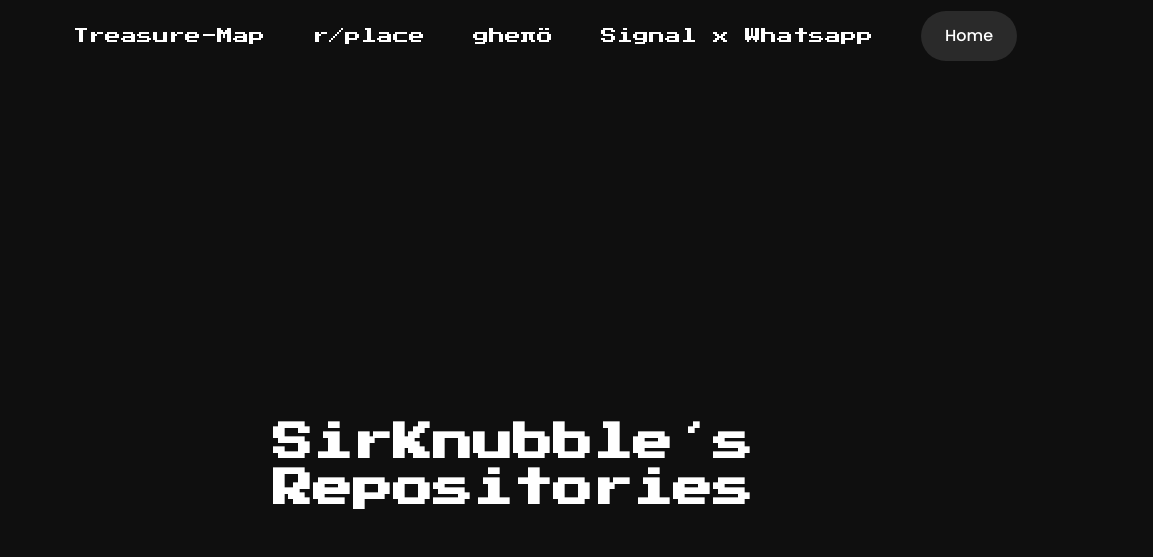
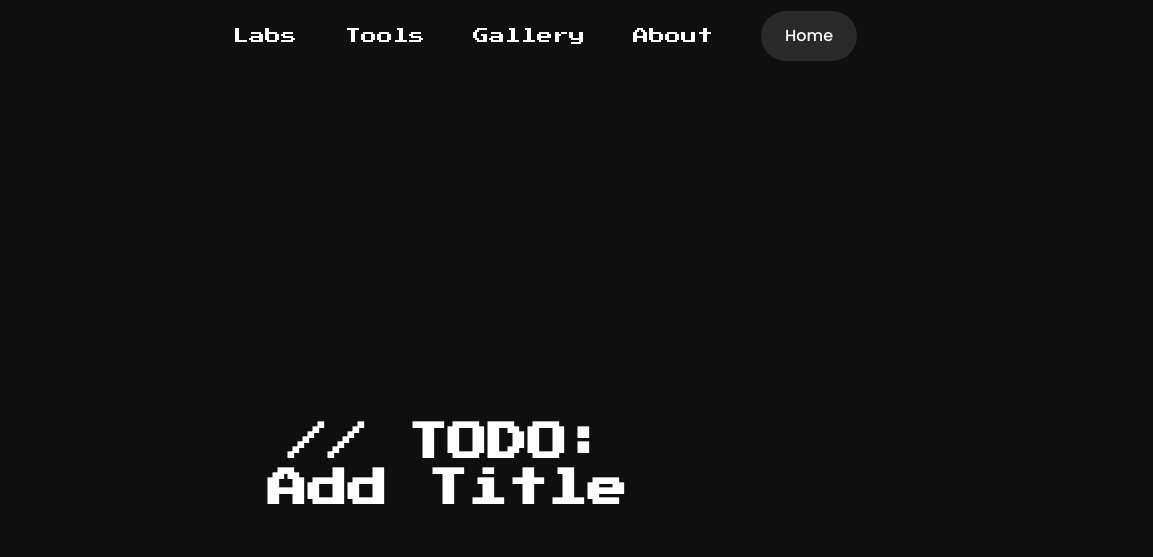
Before and after one commit to SirKnubble/sirknubble-repositories, a plain HTML site: page index.html in a window 1280 px wide. Shown: the top 557 px of the page, 127-1280 px from the left. Drawn offline with Linux system fonts and the light colour scheme.

Commit message:
change to wip

```diff
--- a/index.html
+++ b/index.html
@@ -1,7 +1,7 @@
 <!DOCTYPE html>
 <html lang='en' oncontextmenu="return false" class="prevent-select">
   <head>
-    <title>Home - SirKnubble´s Repositories</title>
+    <title>Home</title>
     <meta name="viewport" content="width=device-width, initial-scale=1.0" />
     <meta charset="utf-8" />
     <link rel="icon" href="css/assets/images/cat.png">
@@ -58,10 +58,10 @@
             <img src="css/assets/images/cat.png" class="navbar-branding-logo" />
             <div class="navbar-nav-content">
               <div class="navbar-nav-links1">
-                <span class="navbar-link1 nav-link" style="cursor:pointer;" onclick="location.href='map/'">Treasure-Map</span>
-                <span class="nav-link" style="cursor:pointer;" onclick="location.href='projects/util/r-place/liste'">r/place</span>
-                <span class="nav-link" style="cursor:pointer;" onclick="window.open('https://open.spotify.com/playlist/1ahsi2EsGFoBi4s39nUjcW');">gheπö</span>
-                <span class="nav-link" style="cursor:not-allowed;">Signal x Whatsapp</span>
+                <span class="nav-link" style="cursor:not-allowed;">Labs</span>
+                <span class="nav-link" style="cursor:not-allowed;">Tools</span>
+                <span class="nav-link" style="cursor:not-allowed;">Gallery</span>
+                <span class="nav-link" style="cursor:not-allowed;">About</span>
               </div>
               <div class="home navbar-get-started">
                 <span class="navbar-text10" onclick="location.href='old/'">Home</span>
@@ -85,11 +85,19 @@
               <div class="navbar-nav-links2">
                 <span>
                   <fragment class="navbar-fragment2">
-                    <span class="navbar-text13 nav-link" style="cursor:pointer;" onclick="location.href='map/'">Treasure-Map</span>
+                    <span class="navbar-text13 nav-link" style="cursor:not-allowed;">Labs</span>
                   </fragment>
                 </span>
                 <span>
-                  <fragment class="home-fragment1" style="cursor:pointer;" onclick="location.href='map/gallery.html'">
+                  <fragment class="home-fragment1" style="cursor:not-allowed;">
+                    <span class="navbar-text13 nav-link">
+                      <span>Tools</span>
+                      <br />
+                    </span>
+                  </fragment>
+                </span>
+                <span>
+                  <fragment class="home-fragment2" style="cursor:not-allowed;" onclick="window.open('projects/spotify.html');">
                     <span class="navbar-text13 nav-link">
                       <span>Gallery</span>
                       <br />
@@ -97,16 +105,8 @@
                   </fragment>
                 </span>
                 <span>
-                  <fragment class="home-fragment2" style="cursor:pointer;" onclick="window.open('projects/spotify.html');">
-                    <span class="navbar-text13 nav-link">
-                      <span>Spotify</span>
-                      <br />
-                    </span>
-                  </fragment>
-                </span>
-                <span>
                   <fragment class="home-fragment3" style="cursor:not-allowed;">
-                    <span class="navbar-text13 nav-link">Signal x Whatsapp</span>
+                    <span class="navbar-text13 nav-link">About</span>
                   </fragment>
                 </span>
               </div>
@@ -121,13 +121,6 @@
             <div>
               <div class="navbar-container3">
                 <script defer="">
-                      /*
-                  Mobile menu - Code Embed
-                  */
-
-                  /* listenForUrlChangesMobileMenu() makes sure that if you changes pages inside your app,
-                  the mobile menu will still work*/
-
                   const listenForUrlChangesMobileMenu = () => {
                       let url = location.href;
                       document.body.addEventListener('click', () => {
@@ -173,7 +166,7 @@
             <div class="home-content">
               <main class="home-main">
                 <header class="home-header">
-                  <h1 class="home-heading">SirKnubble´s Repositories</h1>
+                  <h1 class="home-heading">// TODO:<br>Add Title</h1>
                 </header>
                 <div class="home-buttons">
                   <div class="home-get-started button" onclick="location.href='https://github.com/sirknubble'">
```
